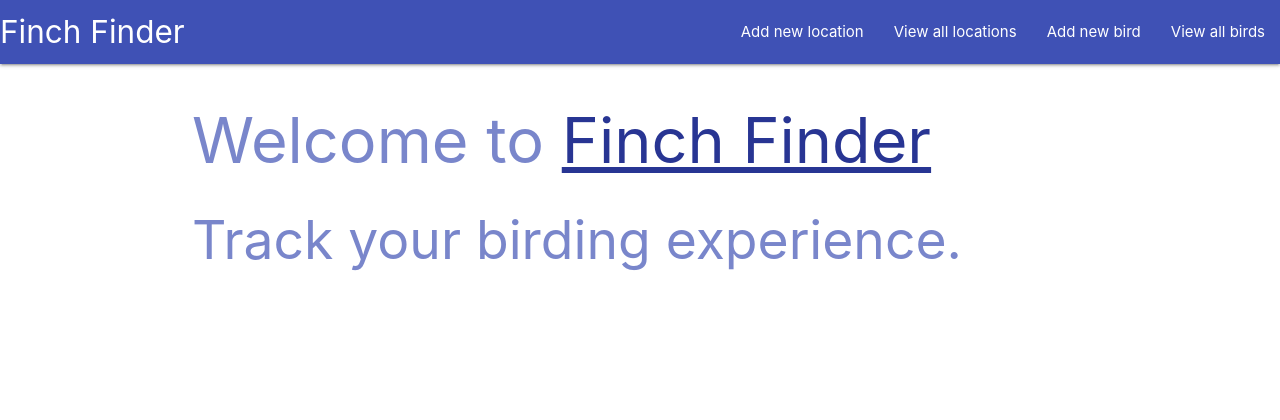
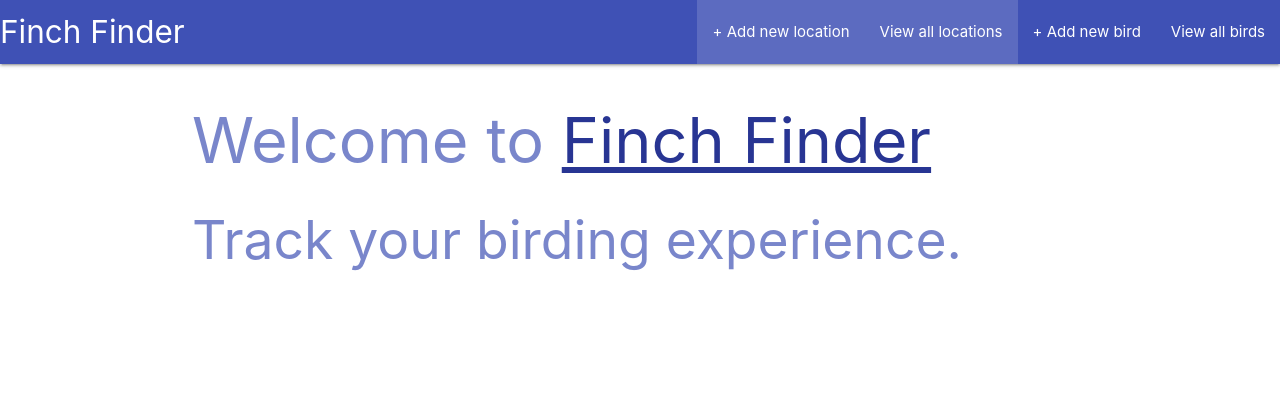
Before and after one commit to TCashion/finch-finder, a Django app: page / in a window 1280 px wide. Shown: the top 420 px of the page. Run offline with Django 3.2, Linux system fonts and the light colour scheme.

Commit message:
adjust styling

```diff
--- a/main_app/templates/base.html
+++ b/main_app/templates/base.html
@@ -22,9 +22,9 @@
             <div class="nav-wrapper indigo">
               <a href="/" class="left brand-logo">Finch Finder</a>
               <ul class="right">
-                <li><a href="{% url 'locations_create' %}">Add new location</a></li>
-                <li><a href="{% url 'locations_index' %}">View all locations</a></li>
-                <li><a href="{% url 'birds_create' %}">Add new bird</a></li>
+                <li class="indigo lighten-1"><a href="{% url 'locations_create' %}">+ Add new location</a></li>
+                <li class="indigo lighten-1"><a href="{% url 'locations_index' %}">View all locations</a></li>
+                <li><a href="{% url 'birds_create' %}">+ Add new bird</a></li>
                 <li><a href="{% url 'birds_index' %}">View all birds</a></li>
               </ul>
             </div>
--- a/main_app/templates/birds/detail.html
+++ b/main_app/templates/birds/detail.html
@@ -23,7 +23,7 @@
             </div>
         </div>
         <div class="row crud-btn-container">
-            <a href="/birds/" class="btn crud-btn indigo accent-2">Go Back</a>
+            <a href="/birds/" class="btn crud-btn indigo accent-1">Go Back</a>
             <a href="{% url 'birds_update' bird.id %}" class="btn crud-btn indigo accent-1">Edit</a>
             <a href="{% url 'birds_delete' bird.id %}" class="btn crud-btn indigo accent-1">Delete</a>
         </div>
@@ -57,7 +57,7 @@
                                 <td>
                                     <form action="{% url 'delete_sighting' bird.id sighting.id %}" method="POST">
                                         {% csrf_token %}
-                                        <button class="btn crud-btn indigo accent-2">X</button>
+                                        <button class="btn crud-btn indigo accent-1">X</button>
                                     </form>
                                 </td>
                             </tr>
@@ -98,7 +98,7 @@
                                     <td>
                                         <form action="{% url 'disassoc_location' bird.id location.id %}" method="POST">
                                             {% csrf_token %}
-                                            <button class="btn crud-btn indigo accent-2">X</button>
+                                            <button class="btn crud-btn indigo accent-1">X</button>
                                         </form>
                                     </td>
                                 </tr>
--- a/main_app/templates/locations/detail.html
+++ b/main_app/templates/locations/detail.html
@@ -13,7 +13,7 @@
             </div>
         </div>
         <div class="row crud-btn-container">
-            <a href="/locations/" class="btn crud-btn indigo accent-2">Go Back</a>
+            <a href="/locations/" class="btn crud-btn indigo 1">Go Back</a>
             <a href="{% url 'locations_update' location.id %}" class="btn crud-btn indigo accent-1">Edit</a>
             <a href="{% url 'locations_delete' location.id %}" class="btn crud-btn indigo accent-1">Delete</a>
         </div>
```
